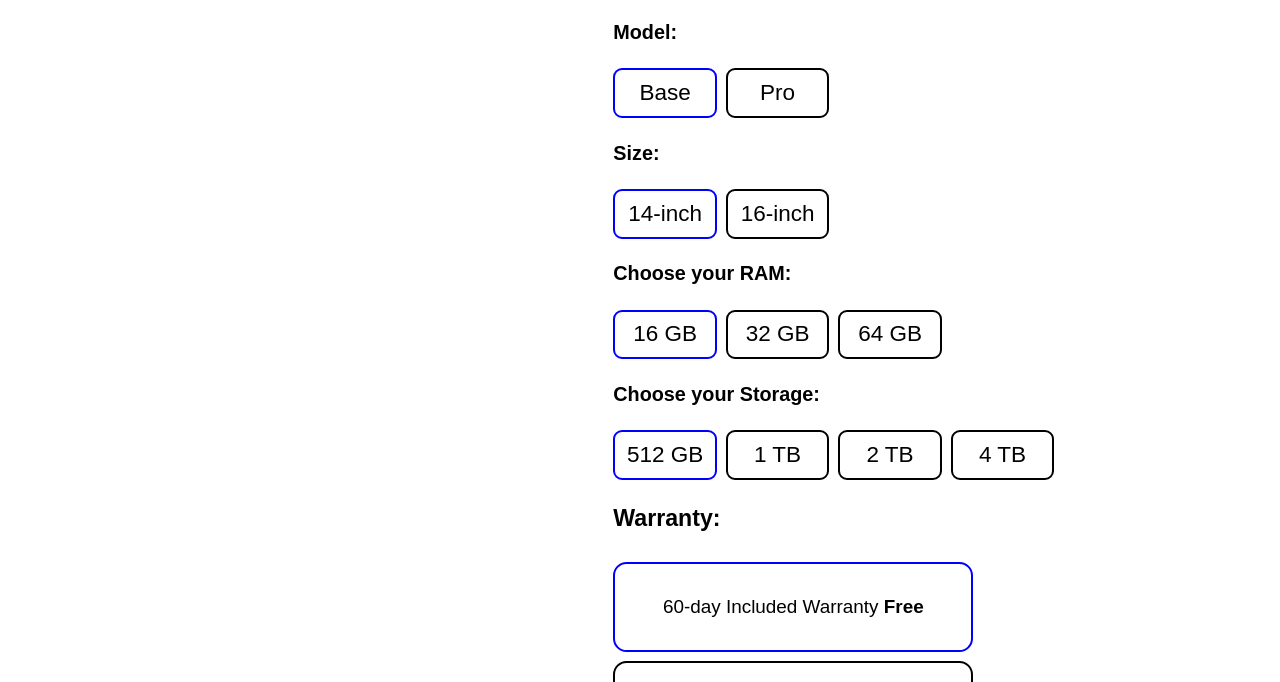
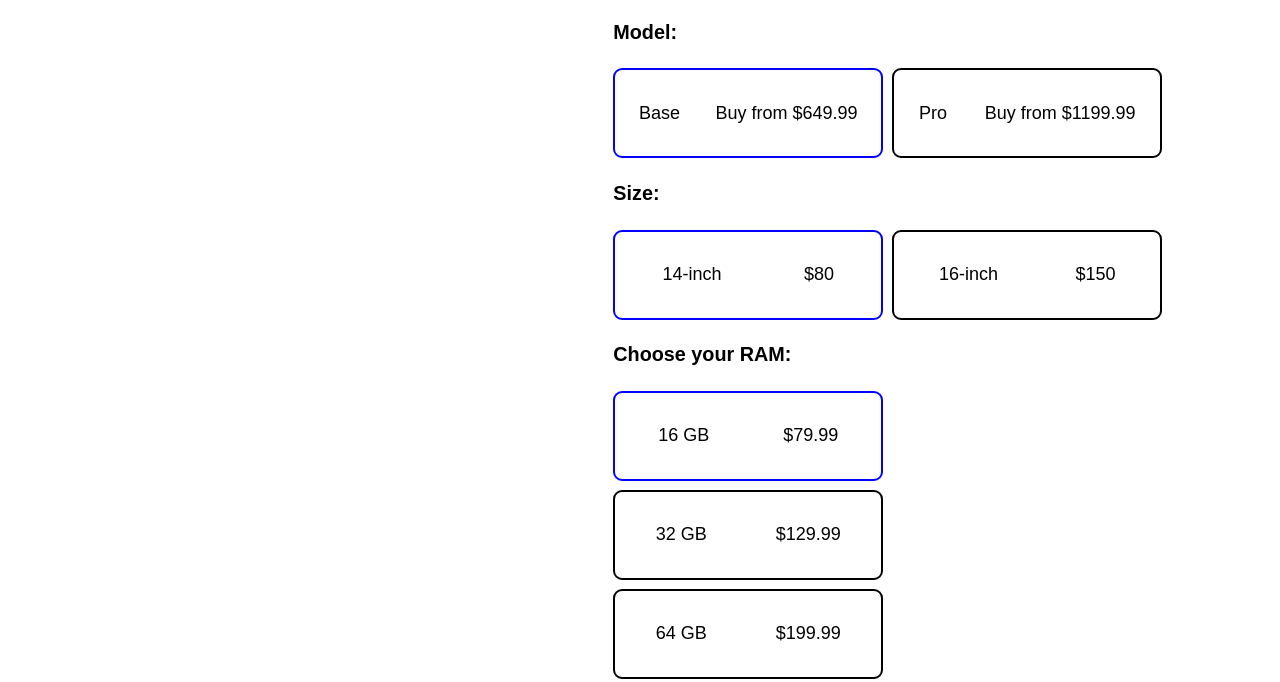
Before and after one commit to nathan-j028/nathan-j028.github.io, a plain HTML site: page laptops-product-page.html in a window 1280 px wide. Shown: the part 438-1120 px from the top of the page. Drawn offline with Linux system fonts and the light colour scheme; a web font is replaced by a local one.

Commit message:
Worked on buttons on product pages
Added prices on the buttons

```diff
--- a/laptops-product-page.html
+++ b/laptops-product-page.html
@@ -29,27 +29,27 @@
             <p>All laptop models have a 16:10 aspect ratio, providing more vertical space for reading long documents, seeing more lines of code, and viewing spreadsheets.</p>
             <p></p>
             <p class="bold-text">Model:</p>
-                <div class="button-div" id="model">
-                <button class="product-button blue-border">Base</button>
-                <button class="product-button">Pro</button>
+                <div class="button-div-row" id="model">
+                <button class="product-button blue-border"><p>Base</p><p>Buy from $649.99</p></button>
+                <button class="product-button"><p>Pro</p><p>Buy from $1199.99</p></button>
             </div>
             <p class="bold-text">Size:</p>
-            <div class="button-div" id="size-config">
-                <button class="product-button blue-border">14-inch</button>
-                <button class="product-button">16-inch</button>
+            <div class="button-div-row" id="size-config">
+                <button class="product-button blue-border"><p>14-inch</p><p id="14-display-model-size">$80</p></button>
+                <button class="product-button"><p>16-inch</p><p id="16-display-model-size">$150</p></button>
             </div>
             <p class="bold-text">Choose your RAM:</p>
-            <div class="button-div" id="ram-config">
-                <button class="product-button blue-border">16 GB</button>
-                <button class="product-button">32 GB</button>
-                <button class="product-button">64 GB</button>
+            <div class="button-div-column" id="ram-config">
+                <button class="product-button blue-border"><p>16 GB</p><p>$79.99</p></button>
+                <button class="product-button"><p>32 GB</p><p>$129.99</p></button>
+                <button class="product-button"><p>64 GB</p><p>$199.99</p></button>
             </div>
             <p class="bold-text">Choose your Storage:</p>
-            <div class="button-div" id="storage-config">
-                <button class="product-button blue-border">512 GB</button>
-                <button class="product-button">1 TB</button>
-                <button class="product-button">2 TB</button>
-                <button class="product-button">4 TB</button>
+            <div class="button-div-column" id="storage-config">
+                <button class="product-button blue-border"><p>512 GB</p><p>$79.99</p></button>
+                <button class="product-button"><p>1 TB</p><p>$119.99</p></button>
+                <button class="product-button"><p>2 TB</p><p>$204.99</p></button>
+                <button class="product-button"><p>4 TB</p><p>$349.99</p></button>
             </div>
             <h3>Warranty:</h3>
                 <!-- Creating a div called "warranty-container" so that only one button are in each row. -->
--- a/style.css
+++ b/style.css
@@ -387,15 +387,20 @@ button{
 
 /* Plan to make the button border color to be blue after a button is pressed so the user knows what configurations are selected. */
 .product-button{
-    width:5.75rem;
-    height:2.75rem;
+    width:15rem;
+    height:5rem;
     border-width:2px;
     border-color:black;
     border-radius:0.5rem;
     border-style:solid;
-    font-size:1.25rem;
+    font-size:1rem;
     background-color:white;
+    display:flex;
+    flex-direction:row;
+    justify-content:space-around;
+    align-items:center;
 }
+
 .product-button:hover{
     border-width:2.75px;
     border-color:gray;
@@ -406,11 +411,18 @@ button{
 }
 /* Used for most configuration buttons except for warranty buttons */
 
-/* This creates a spacing between the buttons */
-.button-div{
+/* This arranges the buttons and creates a spacing between the buttons */
+.button-div-column{
+    width:auto;
+    display:flex;
+    flex-direction:column;
+    gap:0.5rem;
+}
+.button-div-row{
     width:auto;
     display:flex;
     flex-direction:row;
+    flex-wrap:wrap;
     gap:0.5rem;
 }
 /* Created a div box container so that the buttons will go in separate rows. */
@@ -418,7 +430,6 @@ button{
     width:auto;
     display:flex;
     flex-direction:column;
-    align-items:flex-start;
 }
 /* Styles the warranty buttons */
 .warranty-button{
```
Also changed, not shown: FAQ-page.html (+1 -1 lines), motherboard-product-page.html (+4 -4 lines), ssd-product-page.html (+9 -8 lines).
